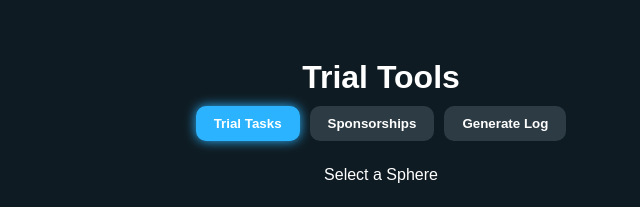
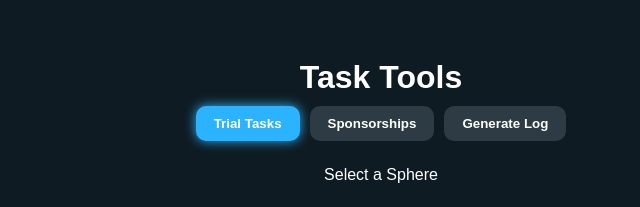
Before and after one commit to Hxyqt/Task-Tools, a plain HTML site: page index.html in a window 1280 px wide. Shown: the top 207 px of the page, 259-899 px from the left. Drawn offline with Linux system fonts and the light colour scheme.

Commit message:
Update index.html

```diff
--- a/index.html
+++ b/index.html
@@ -111,7 +111,7 @@
 
 <body>
 
-  <h1>Trial Tools</h1>
+  <h1>Task Tools</h1>
 
   <div class="tabs">
     <button class="tabBtn active" data-page="tasksPage">Trial Tasks</button>
```
